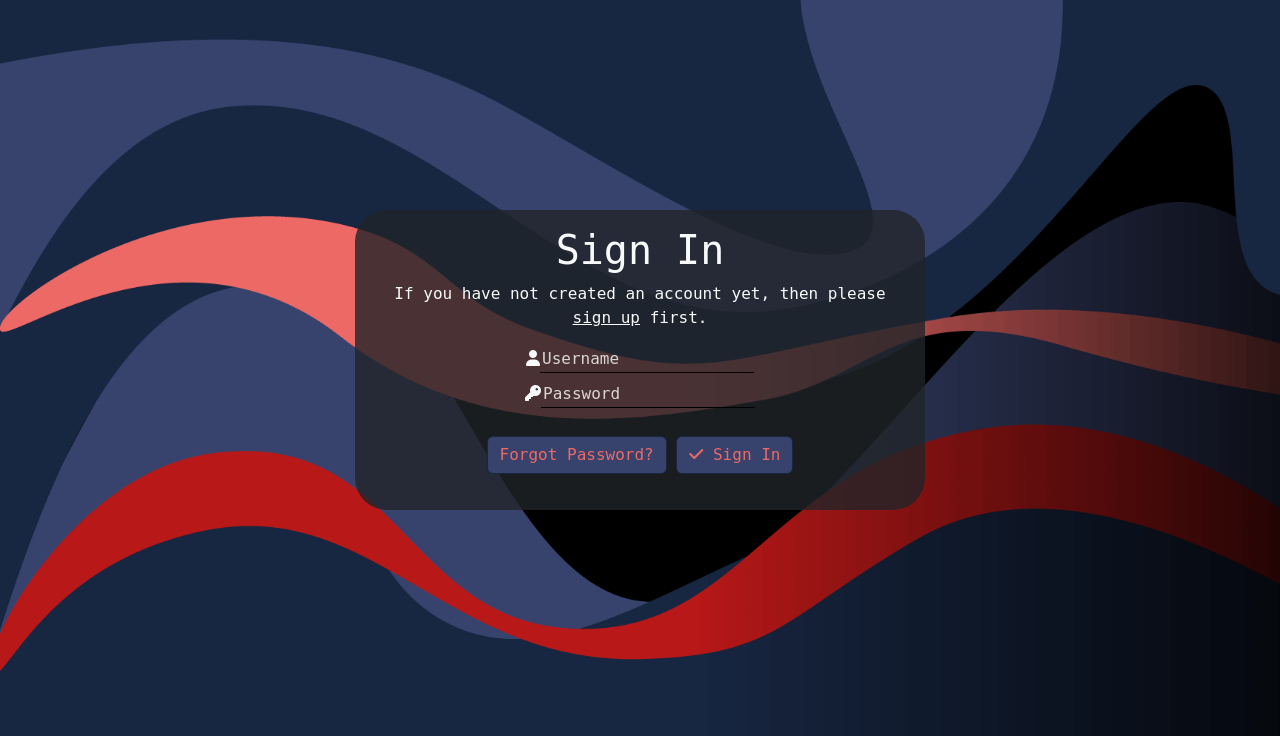
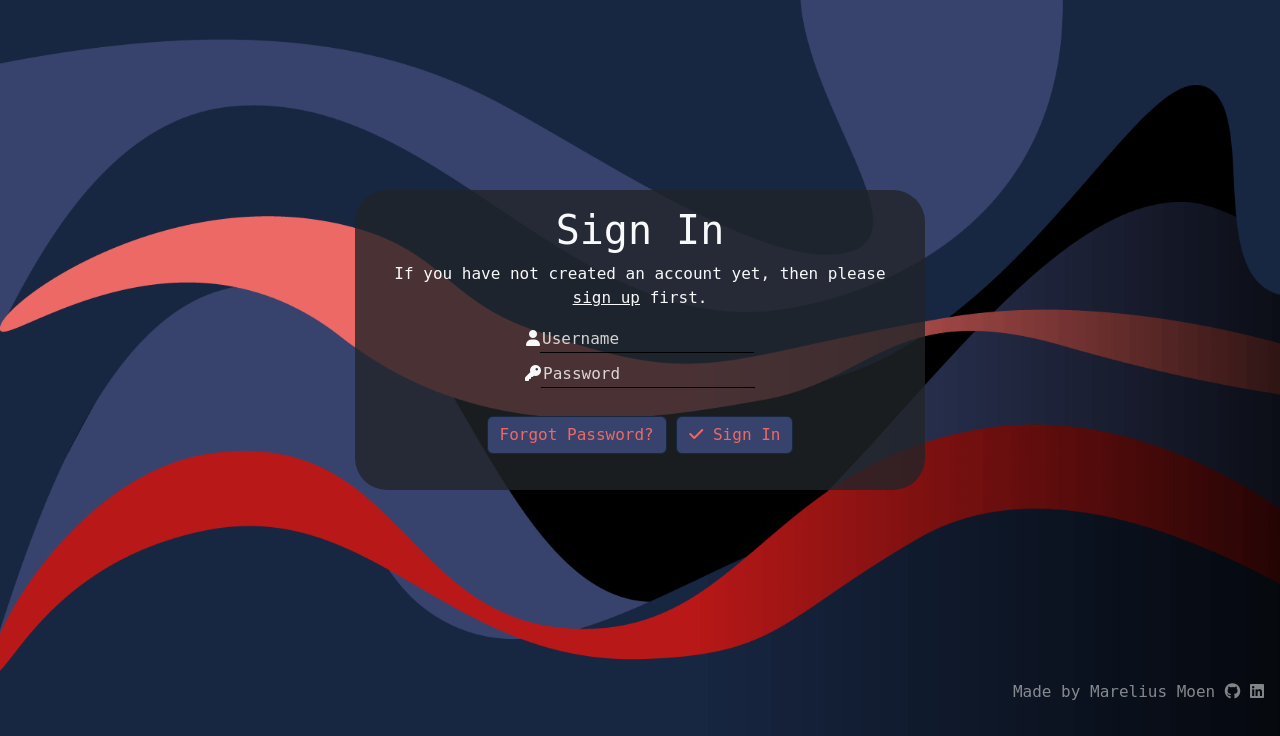
Before and after one commit to Mareliusmoen/varberg-games, a Django app: page /accounts/login/?next=/postman/view/1/ in a window 1280 px wide. Shown: the part 64-800 px from the top of the page. Run offline with Django 4.2, Linux system fonts and the light colour scheme; some libraries are stand-ins or nearby versions; some web fonts are replaced.

Commit message:
add footer to base.html

```diff
--- a/templates/base.html
+++ b/templates/base.html
@@ -103,7 +103,7 @@
         </div>
 
         <footer class="mt-auto text-white-50">
-
+            <p class="float-md-end">Made by Marelius Moen       <a href="https://github.com/MareliusMoen" class="text-white-50"><i class="fa-brands fa-github"></i></a>     <a href="https://www.linkedin.com/in/marelius-moen-067956281/" class="text-white-50"><i class="fa-brands fa-linkedin"></i></a>      </p>
         </footer>
     </div>
 
```
